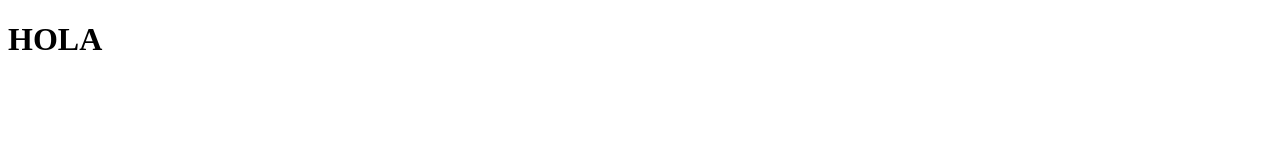
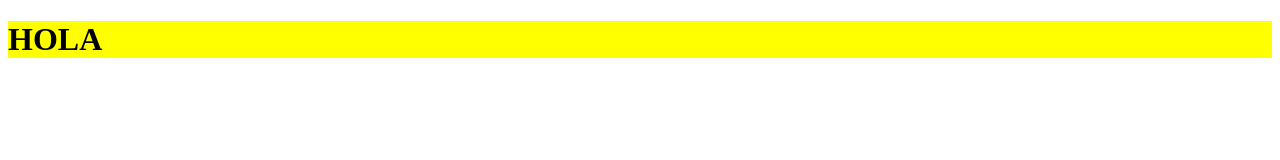
Before and after one commit to DavidShechtman/Conversant, a plain HTML site: page index.html in a window 1280 px wide. Drawn offline with nearby package versions, Linux system fonts and the light colour scheme.

Commit message:
background is yellow hehehe

```diff
--- a/index.html
+++ b/index.html
@@ -9,12 +9,13 @@
   <meta name="author" content="SitePoint">
 
   <link rel="stylesheet" href="css/styles.css?v=1.0">
-  <script src="https://ajax.googleapis.com/ajax/libs/jquery/3.2.1/jquery.min.js">
+  <script src="https://ajax.googleapis.com/ajax/libs/jquery/3.2.1/jquery.min.js"> </script>
   <script src="js/scripts.js"></script>
 </head>
 
 <body>
 
+
   <h1 id = "testHeader">HOLA</h1>
 
 </body>
--- a/js/scripts.js
+++ b/js/scripts.js
@@ -1,3 +1,3 @@
-<script>
-$("#testHeader").css("background-color", "yellow");
-</script>
+$(document).ready(function(){
+    $("#testHeader").css("background-color", "yellow");
+});
```
